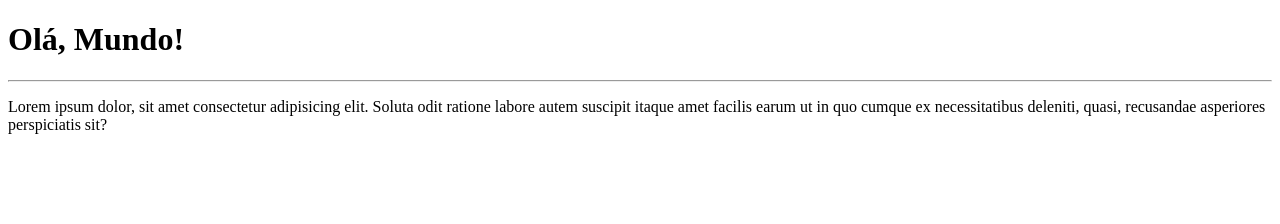
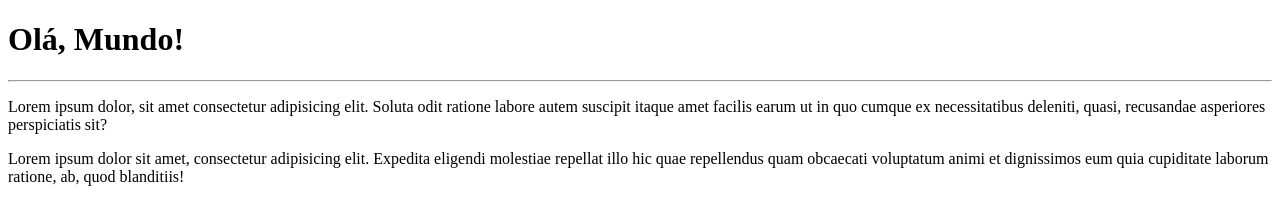
Before and after one commit to marciolrpweb/Ola-Mundo, a plain HTML site: page site-exemplo/index.html in a window 1280 px wide. Drawn offline with Linux system fonts and the light colour scheme.

Commit message:
adicionei outro parágrafo lorem

```diff
--- a/site-exemplo/index.html
+++ b/site-exemplo/index.html
@@ -10,5 +10,6 @@
     <h1>Olá, Mundo!</h1>
     <hr>
     <p>Lorem ipsum dolor, sit amet consectetur adipisicing elit. Soluta odit ratione labore autem suscipit itaque amet facilis earum ut in quo cumque ex necessitatibus deleniti, quasi, recusandae asperiores perspiciatis sit?</p>
+    <p>Lorem ipsum dolor sit amet, consectetur adipisicing elit. Expedita eligendi molestiae repellat illo hic quae repellendus quam obcaecati voluptatum animi et dignissimos eum quia cupiditate laborum ratione, ab, quod blanditiis!</p>
 </body>
 </html>
```
